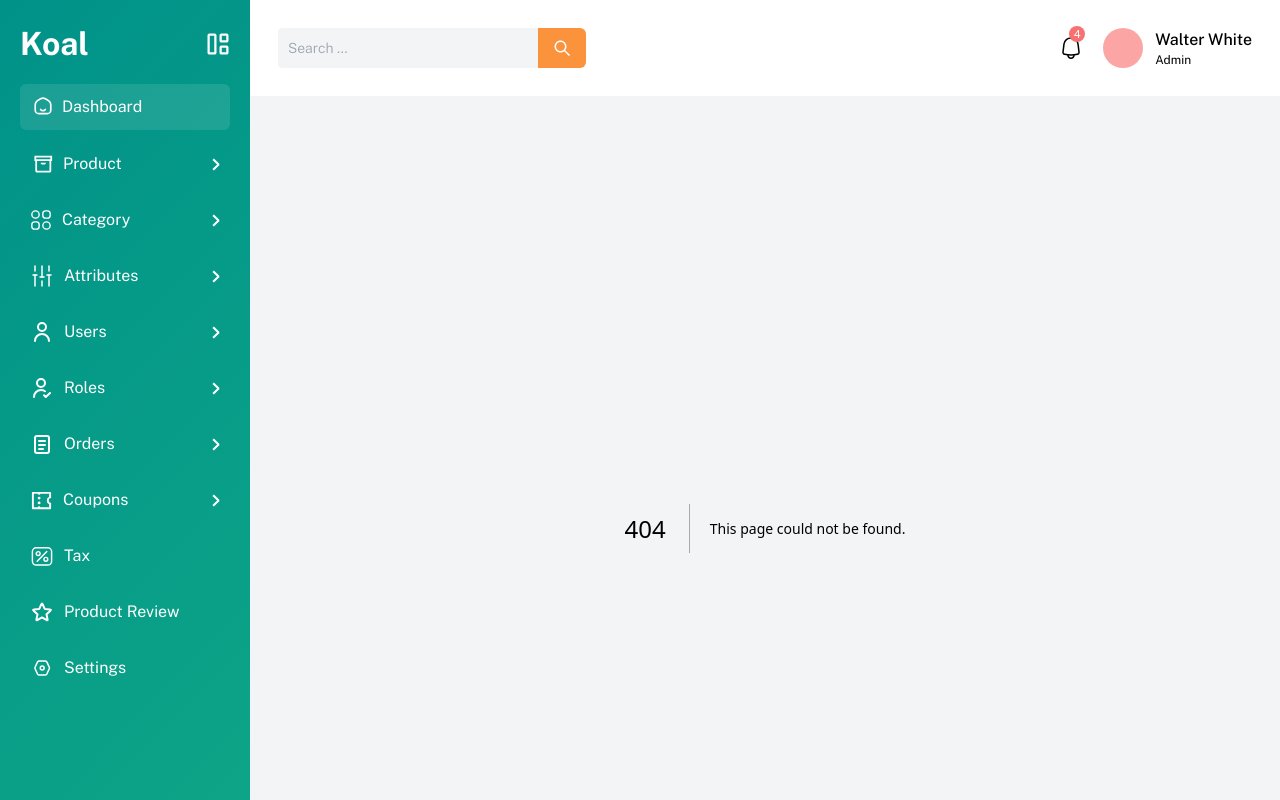
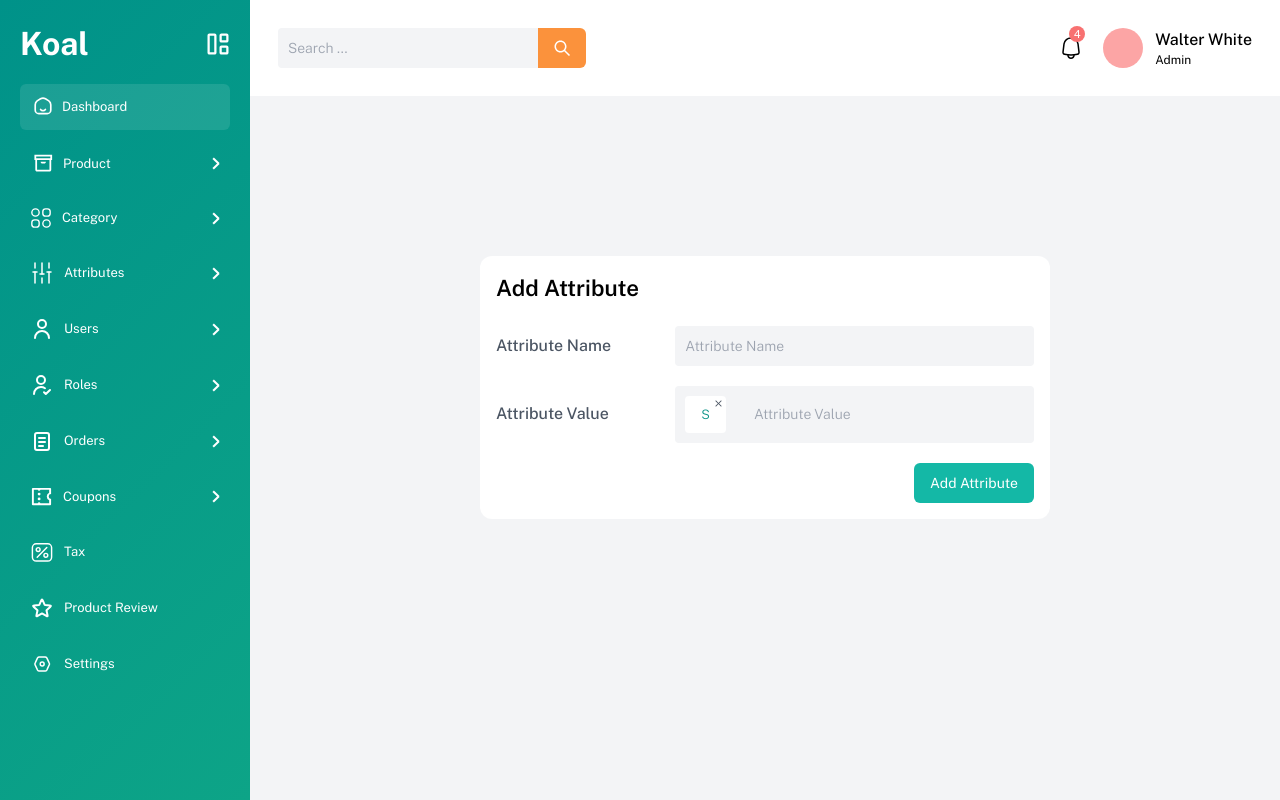
Before and after one commit to MatinSadegi/e-commerce-admin-panel, a Next.js app: page /add-attributes in a window 1280 px wide. Before the commit this address had no page. Built offline with nearby package versions, Linux system fonts and the light colour scheme.

Commit message:
create attributes page and complete all items

```diff
--- /dev/null
+++ b/app/add-attributes/page.tsx
@@ -0,0 +1,117 @@
+"use client";
+import React, { useState } from "react";
+import "../globals.css";
+import Image from "next/image";
+import { useRouter } from "next/navigation";
+import { useMutation } from "@tanstack/react-query";
+import multiplyIcon from "@/public/icons/multiply-svgrepo-com.svg";
+import { addAttribute } from "@/services/productServices";
+import { ToastContainer, toast } from "react-toastify";
+import "react-toastify/dist/ReactToastify.css";
+
+const AddAttributes = () => {
+  const [attribute, setAttribute] = useState({ name: "", values: ["S"] });
+  const [tagValue, setTagValue] = useState("");
+  const router = useRouter();
+  const notify = () => {
+    toast.success("Added Attribute", { position: "bottom-right" });
+  };
+
+  const addTag = (e: React.KeyboardEvent<HTMLInputElement>): void => {
+
+    if (e.key === "Enter" && tagValue) {
+      setAttribute({
+        name: attribute.name,
+        values: [...attribute.values, tagValue],
+      });
+      setTagValue("");
+      e.preventDefault();
+    }
+  };
+  const deleteTag = (tag: string): void => {
+     const newTags = attribute.values.filter((item) => item !== tag);
+    setAttribute({ name: attribute.name, values: newTags });
+  };
+  const attributeNameChangeHandler = (
+    e: React.ChangeEvent<HTMLInputElement>
+  ) => {
+    setAttribute({ name: e.target.value, values: [...attribute.values] });
+  };
+
+  const mutation = useMutation({
+    mutationFn: addAttribute,
+    onSuccess: () => {
+      notify();
+      router.push("/attributes");
+    },
+    onError: (error) => {
+      console.log(error);
+    },
+  });
+  const submitHandler = async (e: React.FormEvent) => {
+    e.preventDefault();
+    mutation.mutate(attribute);
+  };
+
+  return (
+    <div className=" bg-gray-100 p-5 pt-32 min-h-screen">
+      <ToastContainer />
+      <form onSubmit={submitHandler}>
+        <section className=" bg-white w-[60%] p-4 rounded-xl mx-auto ">
+          <h3>Add Attribute</h3>
+          <div className="input-div-style">
+            <p className="text-gray-600 font-medium">Attribute Name</p>
+            <input
+              type="text"
+              placeholder="Attribute Name"
+              className="input-style"
+              onChange={attributeNameChangeHandler}
+            />
+          </div>
+          <div className="input-div-style">
+            <p className="text-gray-600 font-medium">Attribute Value</p>
+            <div className="w-2/3 p-2.5 rounded text-sm font-light bg-gray-100 overflow-hidden flex gap-3">
+              {attribute.values.map((tag) => {
+                return (
+                  <div
+                    className="bg-white text-teal-600 py-2 px-4 rounded relative"
+                    key={tag}
+                  >
+                    <Image
+                      src={multiplyIcon}
+                      alt="multiply-icon"
+                      className=" absolute top-0.5 right-0.5"
+                      onClick={() => deleteTag(tag)}
+                    />
+                    <span>{tag}</span>
+                  </div>
+                );
+              })}
+              <input
+                type="text"
+                placeholder="Attribute Value"
+                className="outline-none placeholder:text-gray-400 bg-gray-100 ml-4"
+                onChange={(e: React.ChangeEvent<HTMLInputElement>) =>
+                  setTagValue(e.target.value)
+                }
+                value={tagValue}
+                onKeyDown={addTag}
+              />
+            </div>
+          </div>
+          <div className="flex justify-end mt-5">
+            {mutation.isLoading ? (
+              <span className="spinner animate-spinner"></span>
+            ) : (
+              <button className="teal-button" type="submit">
+                Add Attribute
+              </button>
+            )}
+          </div>
+        </section>
+      </form>
+    </div>
+  );
+};
+
+export default AddAttributes;
--- /dev/null
+++ b/app/attributes/page.tsx
@@ -0,0 +1,87 @@
+"use client";
+import React, { useEffect } from "react";
+import Link from "next/link";
+import { useQuery, useMutation, useQueryClient } from "@tanstack/react-query";
+import { getAttributes, deleteAttribute } from "@/services/productServices";
+import { AttributesData } from "@/types/types";
+import Image from "next/image";
+import trashIcon from "@/public/icons/trash-alt-svgrepo-com.svg";
+
+const AttributesList = () => {
+  const queryClient = useQueryClient();
+  const attributeQuery = useQuery({
+    queryKey: ["attribute"],
+    queryFn: getAttributes,
+  });
+  const mutation = useMutation({
+    mutationFn: deleteAttribute,
+    onSuccess: () => {
+      queryClient.invalidateQueries({ queryKey: ["attribute"] });
+    },
+  });
+  const deleteAttributeHandler = async (attributeName: string) => {
+    try {
+      await mutation.mutateAsync(attributeName);
+    } catch (error) {
+      console.log(error);
+    }
+  };
+
+  return (
+    <div className="bg-white  rounded-lg p-6 flex flex-col items-center gap-5">
+      <div className="flex justify-between w-full">
+        <h3 className="">All Attributes</h3>
+        <div className="text-right">
+          <Link
+            className=" py-2.5 px-4 rounded-md text-sm bg-teal-500 text-white transition-all hover:bg-teal-600"
+            href="add-attributes"
+          >
+            Add New
+          </Link>
+          <div className="flex gap-2 mt-5 items-center text-sm font-thin">
+            <span>Search : </span>
+            <input
+              type="text"
+              className="border outline-none h-9 rounded px-2"
+            />
+          </div>
+        </div>
+      </div>
+      <table className="w-full flex flex-col">
+        <thead>
+          <tr className="bg-gray-100 grid grid-cols-3 text-gray-600 py-3 rounded-lg">
+            <th>Name</th>
+            <th>Value</th>
+            <th>Option</th>
+          </tr>
+        </thead>
+        <tbody className=" flex flex-col  ">
+          {attributeQuery?.data?.map((attribute: AttributesData) => {
+            return (
+              <tr
+                className="grid grid-cols-3 items-center py-3 even:bg-gray-100 rounded-lg"
+                key={attribute.name}
+              >
+                <th>
+                  <p>{attribute.name}</p>
+                </th>
+                <th>
+                  <p>{attribute.values.join(" , ")}</p>
+                </th>
+                <th className="flex justify-center items-center gap-1">
+                  <Image
+                    src={trashIcon}
+                    alt="trash-icon"
+                    onClick={() => deleteAttributeHandler(attribute.name)}
+                  />
+                </th>
+              </tr>
+            );
+          })}
+        </tbody>
+      </table>
+    </div>
+  );
+};
+
+export default AttributesList;
--- a/app/globals.css
+++ b/app/globals.css
@@ -27,7 +27,11 @@ p {
   font-weight: 400;
 }
 th{
-  font-weight: 400;
+  font-weight: 700;
+  font-size: small;
+  color: #4b5563;
+}
+span{
   font-size: small;
 }
 
@@ -46,6 +50,9 @@ th{
   }
   .custom-radio-li {
     @apply flex justify-between w-1/2 text-gray-500 text-sm mt-5;
+  }
+  .teal-button{
+    @apply py-2.5 px-4 rounded-md text-sm bg-teal-500 text-white transition-all hover:bg-teal-600
   }
 }
 
```
Also changed, not shown: types/types.tsx (+7 -2 lines).
